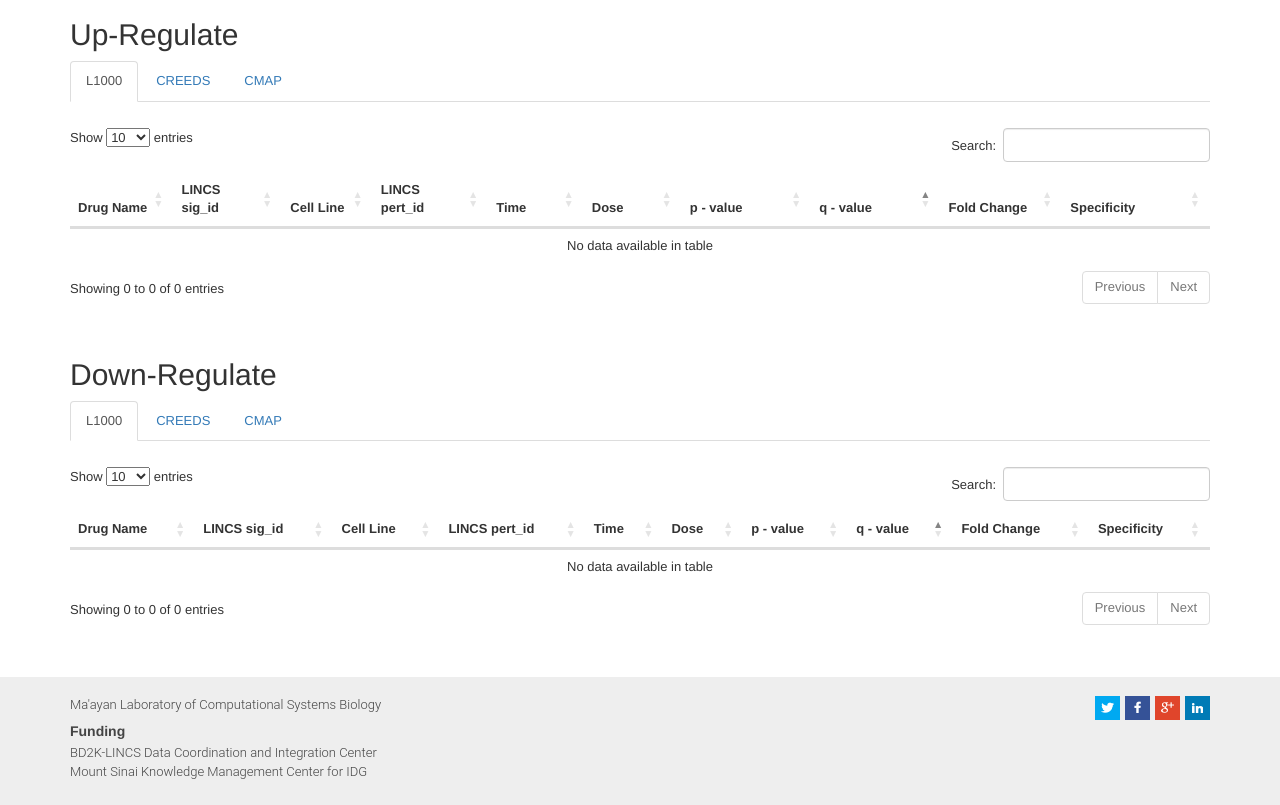
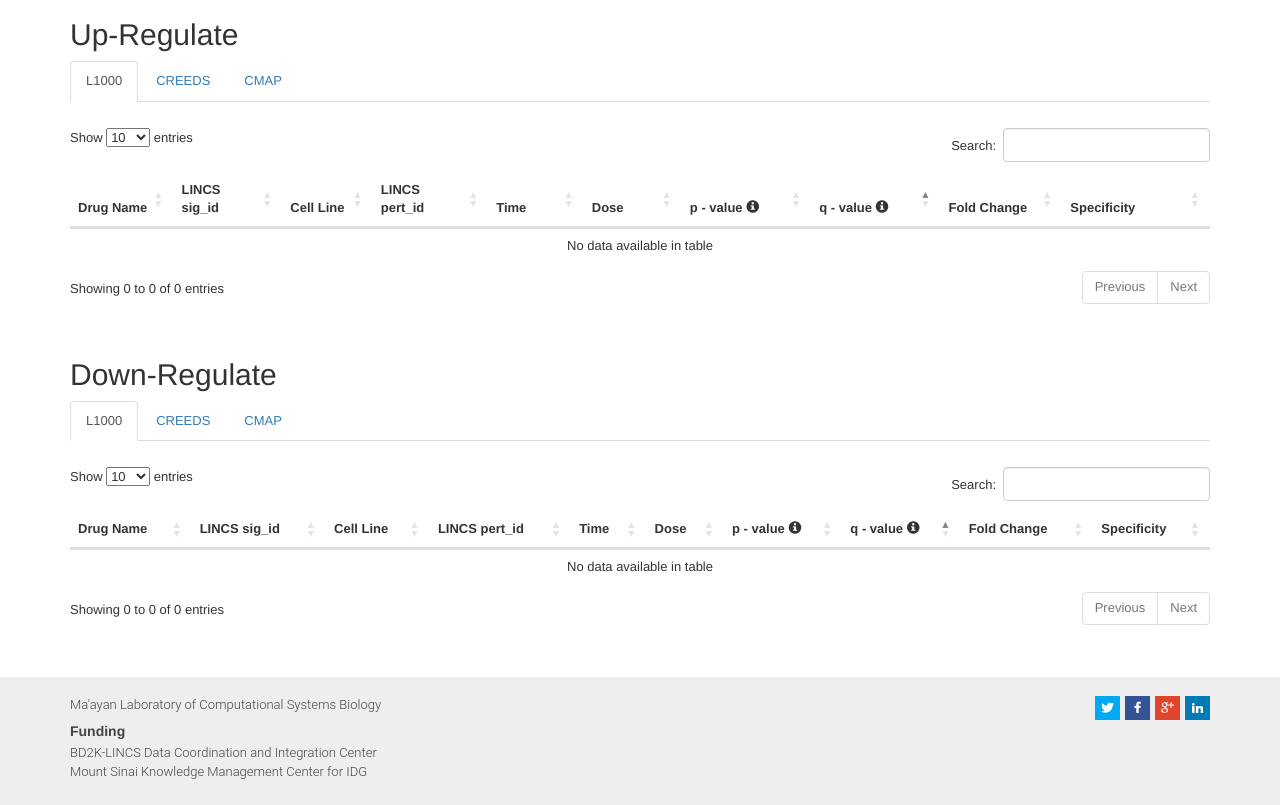
Before and after one commit to MaayanLab/Dr-Gene-Budger, a Python web app: template DGB/templates/output.html in a window 1280 px wide. Shown: the part 160-965 px from the top of the page. Run offline with Jinja, Linux system fonts and the light colour scheme; the template is opened without the code that fills it, so the values that code supplies are empty; some libraries are stand-ins or nearby versions.

Commit message:
Added tooltips for p-/q-value columns, addressing issue #2

```diff
--- a/DGB/templates/output.html
+++ b/DGB/templates/output.html
@@ -38,8 +38,12 @@
               <th>LINCS pert_id</th>
               <th>Time</th>
               <th>Dose</th>
-              <th>p&nbsp;&#x2011;&nbsp;value</th>
-              <th>q&nbsp;&#x2011;&nbsp;value</th>
+              <th>
+                p&nbsp;&#x2011;&nbsp;value <span class="p-value-info glyphicon glyphicon-info-sign" data-toggle="tooltip" data-placement="top" title="Statistical significance of drug-induced differential expression for the gene from the Limma method."></span>
+              </th>
+              <th>
+                q&nbsp;&#x2011;&nbsp;value <span class="q-value-info glyphicon glyphicon-info-sign" data-toggle="tooltip" data-placement="top" title="Benjamini-Hochberg adjusted p-value"></span>
+              </th>
               <th>Fold Change</th>
               <th>Specificity</th>
             </tr>
@@ -115,8 +119,12 @@
               <th>GEO ID</th>
               <th>Drugbank ID</th>
               <th>PubChem ID</th>
-              <th>p&nbsp;&#x2011;&nbsp;value</th>
-              <th>q&nbsp;&#x2011;&nbsp;value</th>
+              <th>
+                p&nbsp;&#x2011;&nbsp;value <span class="p-value-info glyphicon glyphicon-info-sign" data-toggle="tooltip" data-placement="top" title="Statistical significance of drug-induced differential expression for the gene from the Limma method."></span>
+              </th>
+              <th>
+                q&nbsp;&#x2011;&nbsp;value <span class="q-value-info glyphicon glyphicon-info-sign" data-toggle="tooltip" data-placement="top" title="Benjamini-Hochberg adjusted p-value"></span>
+              </th>
               <th>Fold Change</th>
               <th>Specificity</th>
             </tr>
@@ -197,8 +205,12 @@
               <th>Cell Line</th>
               <th>Time</th>
               <th>Dose</th>
-              <th>p&nbsp;&#x2011;&nbsp;value</th>
-              <th>q&nbsp;&#x2011;&nbsp;value</th>
+              <th>
+                p&nbsp;&#x2011;&nbsp;value <span class="p-value-info glyphicon glyphicon-info-sign" data-toggle="tooltip" data-placement="top" title="Statistical significance of drug-induced differential expression for the gene from the Limma method."></span>
+              </th>
+              <th>
+                q&nbsp;&#x2011;&nbsp;value <span class="q-value-info glyphicon glyphicon-info-sign" data-toggle="tooltip" data-placement="top" title="Benjamini-Hochberg adjusted p-value"></span>
+              </th>
               <th>Fold Change</th>
               <th>Specificity</th>
             </tr>
@@ -273,8 +285,12 @@
               <th>LINCS pert_id</th>
               <th>Time</th>
               <th>Dose</th>
-              <th>p&nbsp;&#x2011;&nbsp;value</th>
-              <th>q&nbsp;&#x2011;&nbsp;value</th>
+              <th>
+                p&nbsp;&#x2011;&nbsp;value <span class="p-value-info glyphicon glyphicon-info-sign" data-toggle="tooltip" data-placement="top" title="Statistical significance of drug-induced differential expression for the gene from the Limma method."></span>
+              </th>
+              <th>
+                q&nbsp;&#x2011;&nbsp;value <span class="q-value-info glyphicon glyphicon-info-sign" data-toggle="tooltip" data-placement="top" title="Benjamini-Hochberg adjusted p-value"></span>
+              </th>
               <th>Fold Change</th>
               <th>Specificity</th>
             </tr>
@@ -350,8 +366,12 @@
               <th>GEO ID</th>
               <th>Drugbank ID</th>
               <th>PubChem ID</th>
-              <th>p&nbsp;&#x2011;&nbsp;value</th>
-              <th>q&nbsp;&#x2011;&nbsp;value</th>
+              <th>
+                p&nbsp;&#x2011;&nbsp;value <span class="p-value-info glyphicon glyphicon-info-sign" data-toggle="tooltip" data-placement="top" title="Statistical significance of drug-induced differential expression for the gene from the Limma method."></span>
+              </th>
+              <th>
+                q&nbsp;&#x2011;&nbsp;value <span class="q-value-info glyphicon glyphicon-info-sign" data-toggle="tooltip" data-placement="top" title="Benjamini-Hochberg adjusted p-value"></span>
+              </th>
               <th>Fold Change</th>
               <th>Specificity</th>
             </tr>
@@ -432,8 +452,12 @@
               <th>Cell Line</th>
               <th>Time</th>
               <th>Dose</th>
-              <th>p&nbsp;&#x2011;&nbsp;value</th>
-              <th>q&nbsp;&#x2011;&nbsp;value</th>
+              <th>
+                p&nbsp;&#x2011;&nbsp;value <span class="p-value-info glyphicon glyphicon-info-sign" data-toggle="tooltip" data-placement="top" title="Statistical significance of drug-induced differential expression for the gene from the Limma method."></span>
+              </th>
+              <th>
+                q&nbsp;&#x2011;&nbsp;value <span class="q-value-info glyphicon glyphicon-info-sign" data-toggle="tooltip" data-placement="top" title="Benjamini-Hochberg adjusted p-value"></span>
+              </th>
               <th>Fold Change</th>
               <th>Specificity</th>
             </tr>
@@ -486,108 +510,6 @@
 </div>
 
 <script>
-  // var l1000 = ["L1000 Results"];
-  // var columns = [
-  //   "drug_name",
-  //   "sig_id",
-  //   "cell_line",
-  //   "pert_id",
-  //   "time(hr)",
-  //   "dose(µM)",
-  //   "p_value",
-  //   "q_value",
-  //   "fold_change",
-  //   // "specificity"
-  // ];
-  // l1000.push(columns);
-  // {% for result in l1000_results %}
-  //   var sig_split = "{{result.signature.sig_id}}".split("_");
-  //   var l1000_result_entry = [
-  //     '"{{ result.signature.drug_name }}"',
-  //     "{{ result.signature.sig_id }}",
-  //     sig_split[1],
-  //     "{{ result.signature.pert_id }}",
-  //     "{{ result.signature.pert_time}}",
-  //     "{{ result.signature.pert_dose}}",
-  //     "{{ result.p_value }}",
-  //     "{{ result.q_value }}",
-  //     "{{ result.fold_change }}",
-  //   ]
-  //   l1000.push(l1000_result_entry);
-  // {% endfor %}
-
-  // var creeds = ["CREEDS Results"];
-  // var columns = [
-  //   "drug_name",
-  //   "creeds_id",
-  //   "geo_id",
-  //   "drugbank_id",
-  //   "pubchem_id",
-  //   "p_value",
-  //   "q_value",
-  //   "fold_change"
-  // ];
-  // creeds.push(columns);
-  // {% for result in creeds_results %}
-  //   var creeds_result_entry = [
-  //     '"{{ result.signature.drug_name }}"',
-  //     "{{ result.signature.creeds_id }}",
-  //     "{{ result.signature.geo_id }}",
-  //     "{{ result.signature.drugbank_id }}",
-  //     "{{ result.signature.pubchem_id }}",
-  //     "{{ result.p_value }}",
-  //     "{{ result.q_value }}",
-  //     "{{ result.fold_change }}",
-  //   ]
-  //   creeds.push(creeds_result_entry);
-  // {% endfor %}
-
-  // var cmap = ["CMAP Results"];
-  // var columns = [
-  //   "drug_name",
-  //   "cell_name",
-  //   "time(hr)",
-  //   "dose(µM)",
-  //   "p_value",
-  //   "q_value",
-  //   "fold_change",
-  // ];
-  // cmap.push(columns);
-  // {% for result in cmap_results %}
-  //   var cmap_result_entry = [
-  //     '"{{ result.signature.drug_name }}"',
-  //     "{{ result.signature.cell_name }}",
-  //     "{{ result.signature.pert_time}}",
-  //     "{{ result.signature.pert_dose}}",
-  //     "{{ result.p_value }}",
-  //     "{{ result.q_value }}",
-  //     "{{ result.fold_change }}",
-  //   ]
-  //   cmap.push(cmap_result_entry);
-  // {% endfor %}
-
-  // function generateCSV(gene_symbol, expression, input) {
-  //   window.URL = window.webkitURL || window.URL;
-
-  //   var contentType = 'text/csv';
-
-  //   var csvFile = new Blob([input], {type: contentType});
-
-  //   var a = document.createElement('a');
-  //   a.download = `DGB_${gene_symbol}_${expression}.csv`;
-  //   a.href = window.URL.createObjectURL(csvFile);
-  //   a.textContent = 'Download results';
-
-  //   a.dataset.downloadurl = [contentType, a.download, a.href].join(':');
-  //   document.getElementsByClassName("symbol-title")[0].appendChild(a);
-  // }
-
-  // var csv_results = [l1000, creeds, cmap].map(function (dataset) {
-  //   return dataset.join('\n')
-  // }).join('\n\n');
-
-  // generateCSV("{{ symbol }}", "{{ expression }}", csv_results);
-
   function calculateOpacity(min, max, input) {
     // This function does the negative log of p-val,
     // linearly scales it to a value between 0 and 1, thereby generating opacity
@@ -710,6 +632,9 @@
         $(".CMAP-table").removeClass('dn');
       }
     });
+
+    $('[data-toggle="tooltip"]').tooltip();
+
   });
 </script>
 {% endblock %}
```
